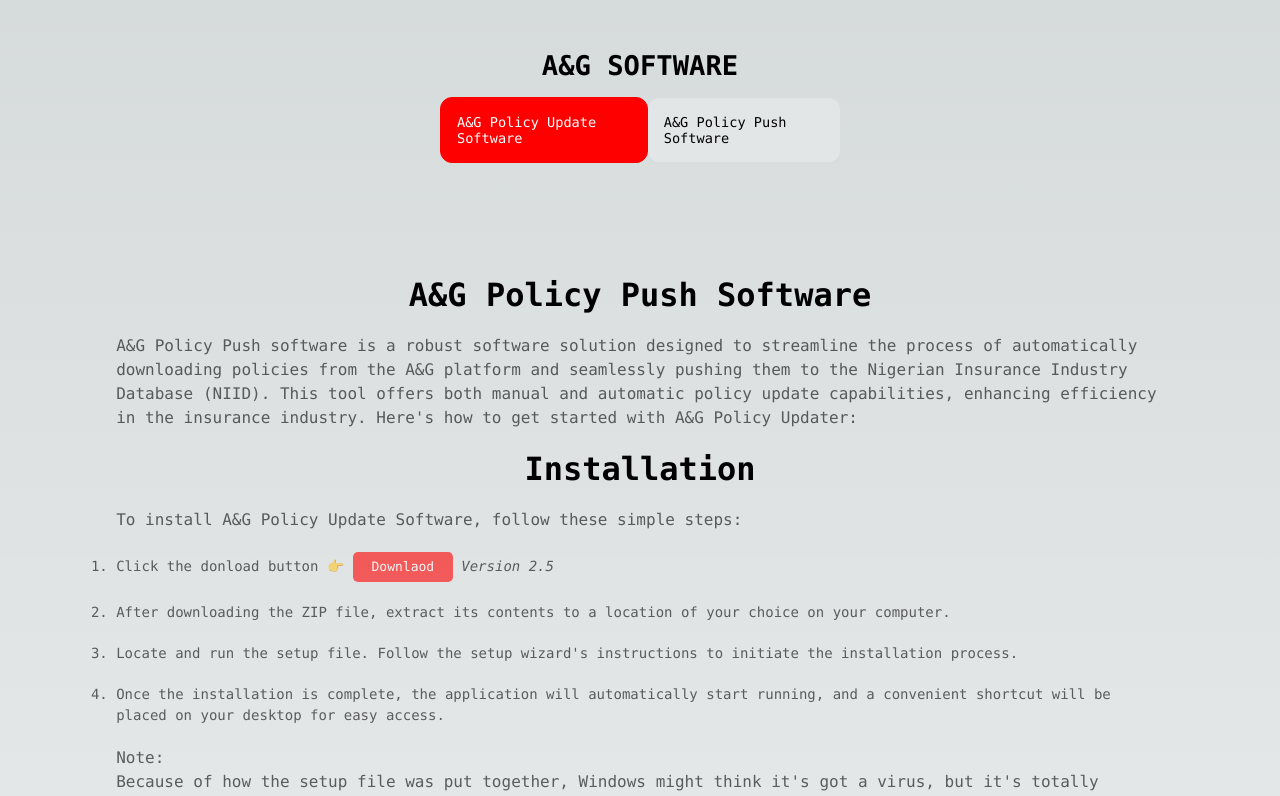
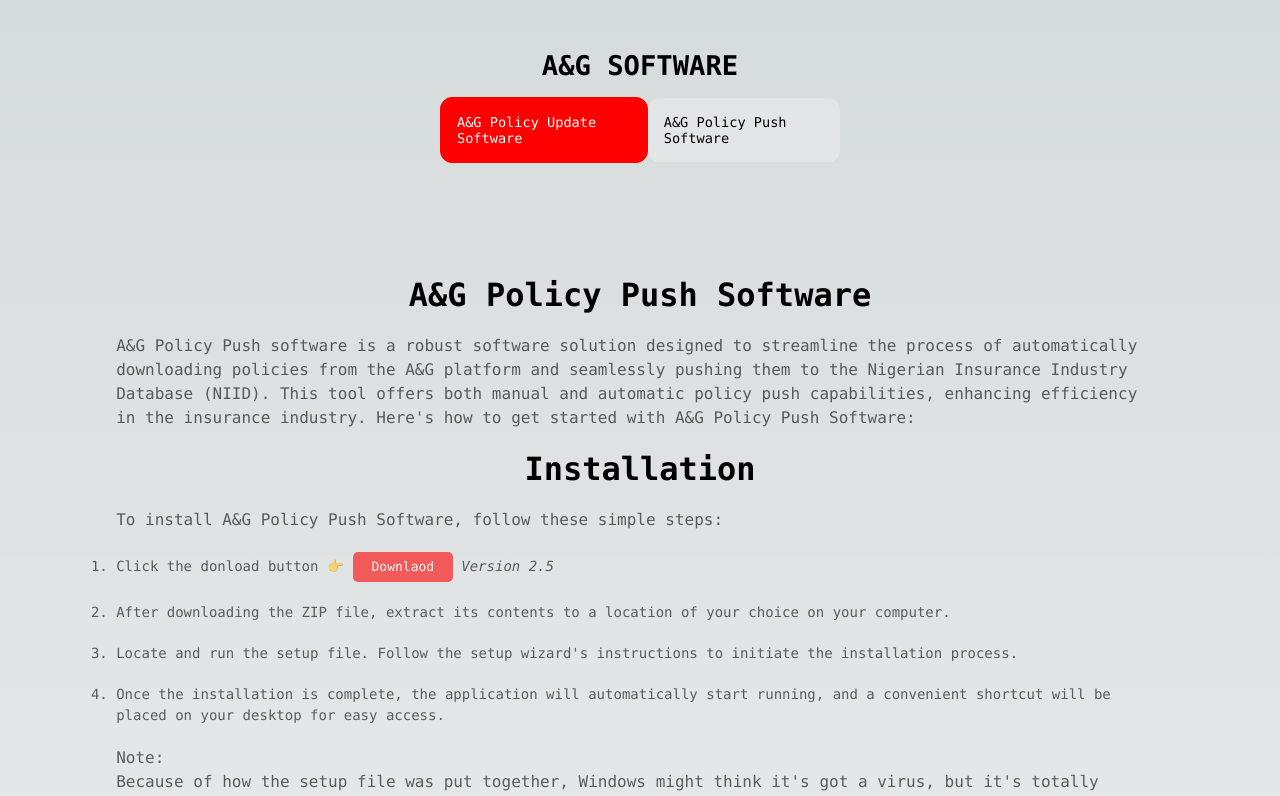
Before and after one commit to ITACHI1117/A-G-Auto-Policy-Push-Software, a Next.js app: page /article2 in a window 1280 px wide. Shown: the top 796 px of the page. Built offline with nearby package versions, Linux system fonts and the light colour scheme.

Commit message:
added the policy Update docs

```diff
--- a/src/components/ArticleList.jsx
+++ b/src/components/ArticleList.jsx
@@ -3,7 +3,7 @@ import articleStyles from "@/styles/Article.module.css";
 function ArticleList({ articles }) {
   return (
     <main className={articleStyles.card}>
-      <h1>A&G Policy Push Software</h1>
+      <h1>A&G Policy Update Software</h1>
       <p>
         The A&G Policy Update Software represents a sophisticated tool designed
         to streamline and expedite the process of policy corrections. Its core
@@ -18,7 +18,7 @@ function ArticleList({ articles }) {
         Nigerian Insurance industry.
       </p>
       <h1>Installation </h1>
-      <p>To install A&G Policy Push Software, follow these simple steps:</p>
+      <p>To install A&G Policy Update Software, follow these simple steps:</p>
       <ul>
         <li>
           Click the donload button 👉{" "}
--- a/src/components/ArticleList2.jsx
+++ b/src/components/ArticleList2.jsx
@@ -10,11 +10,11 @@ function ArticleList2() {
         streamline the process of automatically downloading policies from the
         A&G platform and seamlessly pushing them to the Nigerian Insurance
         Industry Database (NIID). This tool offers both manual and automatic
-        policy update capabilities, enhancing efficiency in the insurance
-        industry. Here's how to get started with A&G Policy Updater:
+        policy push capabilities, enhancing efficiency in the insurance
+        industry. Here's how to get started with A&G Policy Push Software:
       </p>
       <h1>Installation </h1>
-      <p>To install A&G Policy Update Software, follow these simple steps:</p>
+      <p>To install A&G Policy Push Software, follow these simple steps:</p>
       <ul>
         <li>
           Click the donload button 👉{" "}
```
